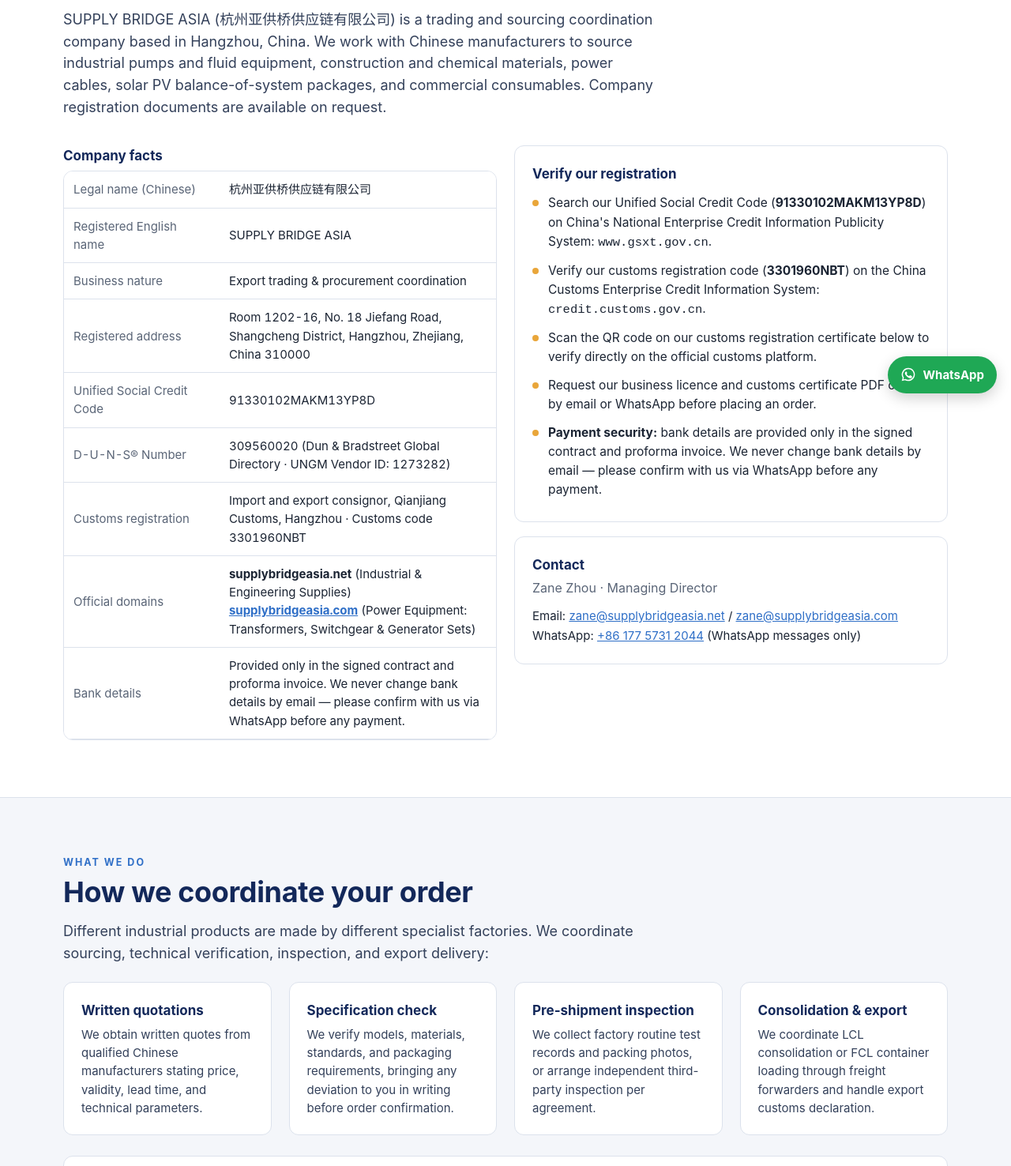
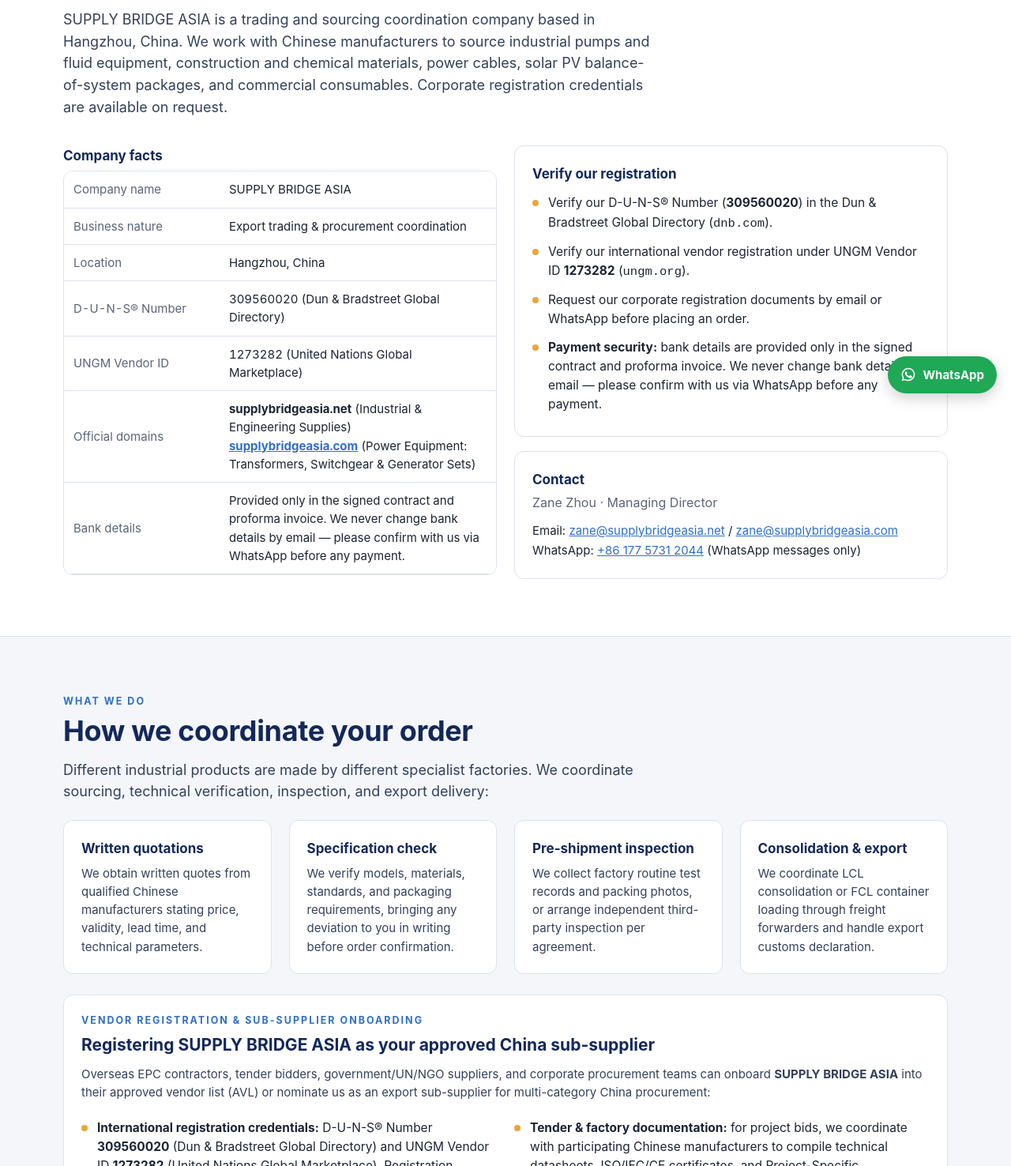
Before and after one commit to zane698/supplybridgeasia-net, a plain HTML site: page company.html in a window 1280 px wide. Shown: the part 284-1760 px from the top of the page at 79% size. Drawn offline with Linux system fonts and the light colour scheme.

Commit message:
Remove domestic Chinese name, street address and domestic codes; keep D-U-N-S and UNGM

```diff
--- a/company.html
+++ b/company.html
@@ -2,12 +2,12 @@
 <html lang="en"><head>
 <meta charset="utf-8"><meta name="viewport" content="width=device-width,initial-scale=1">
 <title>Company | Supply Bridge Asia – Industrial &amp; Engineering Supplies</title>
-<meta name="description" content="SUPPLY BRIDGE ASIA (杭州亚供桥供应链有限公司), trading and procurement coordination company in Hangzhou, China. Company registration, customs registration, verification guide, and working model.">
+<meta name="description" content="SUPPLY BRIDGE ASIA, trading and procurement coordination company in Hangzhou, China. D-U-N-S® 309560020, UNGM Vendor ID 1273282, verification guide, and working model.">
 <link rel="canonical" href="https://supplybridgeasia.net/company.html">
 <meta property="og:type" content="website">
 <meta property="og:site_name" content="Supply Bridge Asia">
 <meta property="og:title" content="Company | Supply Bridge Asia">
-<meta property="og:description" content="SUPPLY BRIDGE ASIA (杭州亚供桥供应链有限公司). Company registration, customs registration, and how we coordinate industrial sourcing.">
+<meta property="og:description" content="SUPPLY BRIDGE ASIA. D-U-N-S® 309560020, UNGM Vendor ID 1273282, and how we coordinate industrial sourcing.">
 <meta property="og:url" content="https://supplybridgeasia.net/company.html">
 <meta property="og:image" content="https://supplybridgeasia.net/assets/logo_icon.png">
 <link rel="icon" href="assets/favicon.png">
@@ -31,19 +31,17 @@
 <section><div class="wrap">
   <div class="kick">Company</div>
   <h1 style="margin-top:10px">Trading and procurement coordination in Hangzhou, China</h1>
-  <p class="lead" style="margin-top:16px">SUPPLY BRIDGE ASIA (杭州亚供桥供应链有限公司) is a trading and sourcing coordination company based in Hangzhou, China. We work with Chinese manufacturers to source industrial pumps and fluid equipment, construction and chemical materials, power cables, solar PV balance-of-system packages, and commercial consumables. Company registration documents are available on request.</p>
+  <p class="lead" style="margin-top:16px">SUPPLY BRIDGE ASIA is a trading and sourcing coordination company based in Hangzhou, China. We work with Chinese manufacturers to source industrial pumps and fluid equipment, construction and chemical materials, power cables, solar PV balance-of-system packages, and commercial consumables. Corporate registration credentials are available on request.</p>
 
   <div class="grid g2" style="margin-top:34px;align-items:start">
     <div>
       <h3>Company facts</h3>
       <div class="tbl"><table class="kv">
-        <tr><td>Legal name (Chinese)</td><td>杭州亚供桥供应链有限公司</td></tr>
-        <tr><td>Registered English name</td><td>SUPPLY BRIDGE ASIA</td></tr>
+        <tr><td>Company name</td><td>SUPPLY BRIDGE ASIA</td></tr>
         <tr><td>Business nature</td><td>Export trading &amp; procurement coordination</td></tr>
-        <tr><td>Registered address</td><td>Room 1202-16, No. 18 Jiefang Road, Shangcheng District, Hangzhou, Zhejiang, China 310000</td></tr>
-        <tr><td>Unified Social Credit Code</td><td>91330102MAKM13YP8D</td></tr>
-        <tr><td>D-U-N-S® Number</td><td>309560020 (Dun &amp; Bradstreet Global Directory · UNGM Vendor ID: 1273282)</td></tr>
-        <tr><td>Customs registration</td><td>Import and export consignor, Qianjiang Customs, Hangzhou · Customs code 3301960NBT</td></tr>
+        <tr><td>Location</td><td>Hangzhou, China</td></tr>
+        <tr><td>D-U-N-S® Number</td><td>309560020 (Dun &amp; Bradstreet Global Directory)</td></tr>
+        <tr><td>UNGM Vendor ID</td><td>1273282 (United Nations Global Marketplace)</td></tr>
         <tr><td>Official domains</td><td><b>supplybridgeasia.net</b> (Industrial &amp; Engineering Supplies)<br><b><a href="https://supplybridgeasia.com" target="_blank" rel="noopener">supplybridgeasia.com</a></b> (Power Equipment: Transformers, Switchgear &amp; Generator Sets)</td></tr>
         <tr><td>Bank details</td><td>Provided only in the signed contract and proforma invoice. We never change bank details by email — please confirm with us via WhatsApp before any payment.</td></tr>
       </table></div>
@@ -52,10 +50,9 @@
       <div class="card">
         <h3>Verify our registration</h3>
         <ul class="t">
-          <li>Search our Unified Social Credit Code (<b>91330102MAKM13YP8D</b>) on China's National Enterprise Credit Information Publicity System: <code>www.gsxt.gov.cn</code>.</li>
-          <li>Verify our customs registration code (<b>3301960NBT</b>) on the China Customs Enterprise Credit Information System: <code>credit.customs.gov.cn</code>.</li>
-          <li>Scan the QR code on our customs registration certificate below to verify directly on the official customs platform.</li>
-          <li>Request our business licence and customs certificate PDF copies by email or WhatsApp before placing an order.</li>
+          <li>Verify our D-U-N-S® Number (<b>309560020</b>) in the Dun &amp; Bradstreet Global Directory (<code>dnb.com</code>).</li>
+          <li>Verify our international vendor registration under UNGM Vendor ID <b>1273282</b> (<code>ungm.org</code>).</li>
+          <li>Request our corporate registration documents by email or WhatsApp before placing an order.</li>
           <li><b>Payment security:</b> bank details are provided only in the signed contract and proforma invoice. We never change bank details by email — please confirm with us via WhatsApp before any payment.</li>
         </ul>
       </div>
@@ -85,30 +82,23 @@
   <div class="card" id="vendor-onboarding" style="margin-top:26px">
     <div class="kick">Vendor Registration &amp; Sub-Supplier Onboarding</div>
     <h3 style="font-size:21px;margin-top:6px">Registering SUPPLY BRIDGE ASIA as your approved China sub-supplier</h3>
-    <p style="margin-top:8px">Overseas EPC contractors, tender bidders, government/UN/NGO suppliers, and corporate procurement teams can onboard <b>杭州亚供桥供应链有限公司 (SUPPLY BRIDGE ASIA)</b> into their approved vendor list (AVL) or nominate us as an export sub-supplier for multi-category China procurement:</p>
+    <p style="margin-top:8px">Overseas EPC contractors, tender bidders, government/UN/NGO suppliers, and corporate procurement teams can onboard <b>SUPPLY BRIDGE ASIA</b> into their approved vendor list (AVL) or nominate us as an export sub-supplier for multi-category China procurement:</p>
     <div class="grid g2" style="margin-top:16px">
       <ul class="t">
-        <li><b>Statutory registration credentials:</b> Unified Social Credit Code <b>91330102MAKM13YP8D</b>, D-U-N-S® Number <b>309560020</b>, UNGM Vendor ID <b>1273282</b>, and China Customs Consignor Code <b>3301960NBT</b> (Hangzhou Qianjiang Customs). Business licence and customs registration certificates are provided upon request.</li>
+        <li><b>International registration credentials:</b> D-U-N-S® Number <b>309560020</b> (Dun &amp; Bradstreet Global Directory) and UNGM Vendor ID <b>1273282</b> (United Nations Global Marketplace). Registration certificates are provided upon request.</li>
         <li><b>Vendor KYC &amp; PQQ forms:</b> we complete your buyer vendor registration questionnaires, pre-qualification (PQQ) forms, compliance declarations, and sub-supplier nomination schedules promptly.</li>
       </ul>
       <ul class="t">
         <li><b>Tender &amp; factory documentation:</b> for project bids, we coordinate with participating Chinese manufacturers to compile technical datasheets, ISO/IEC/CE certificates, and Project-Specific Manufacturer Authorization Forms (MAF, subject to manufacturer approval; the authorising manufacturer is the supplying manufacturer) per tender requirements.</li>
-        <li><b>Contracting &amp; settlement security:</b> all commercial invoices, packing lists, and sales contracts are issued under our registered legal entity <b>杭州亚供桥供应链有限公司 (SUPPLY BRIDGE ASIA)</b>. Corporate bank details are provided strictly on signed contracts and proforma invoices.</li>
+        <li><b>Contracting &amp; settlement security:</b> all commercial invoices, packing lists, and sales contracts are issued under our registered entity <b>SUPPLY BRIDGE ASIA</b>. Corporate bank details are provided strictly on signed contracts and proforma invoices.</li>
       </ul>
     </div>
     <p style="margin-top:14px"><a class="btn" href="quote.html">Send Vendor Onboarding / Tender Request →</a></p>
   </div>
-
-  <div class="grid g3" style="margin-top:26px">
-    <figure>
-      <img src="assets/customs_cert.jpg" alt="Customs registration certificate" style="border:1px solid var(--line);border-radius:10px">
-      <figcaption><b>Customs registration certificate</b><br>Import and export consignor, Qianjiang Customs, Hangzhou (Code: 3301960NBT). Scan the QR code to verify.</figcaption>
-    </figure>
-  </div>
 </div></section>
 
 <footer><div class="wrap">
-  <span>© 2026 SUPPLY BRIDGE ASIA (杭州亚供桥供应链有限公司) · D-U-N-S® 309560020 · Industrial &amp; Engineering Supplies · Hangzhou, China</span>
+  <span>© 2026 SUPPLY BRIDGE ASIA · D-U-N-S® 309560020 · Industrial &amp; Engineering Supplies · Hangzhou, China</span>
   <span><a href="index.html#categories">Categories</a> · <a href="https://supplybridgeasia.com" target="_blank" rel="noopener">Power Equipment (.com)</a> · <a href="company.html">Company</a> · <a href="quote.html">RFQ</a> · <a href="privacy.html">Privacy</a> · <a href="terms.html">Terms</a></span>
 </div></footer>
 
```
Also changed, not shown: index.html (+6 -6 lines), privacy.html (+1 -1 lines), quote.html (+1 -1 lines), terms.html (+1 -1 lines).
